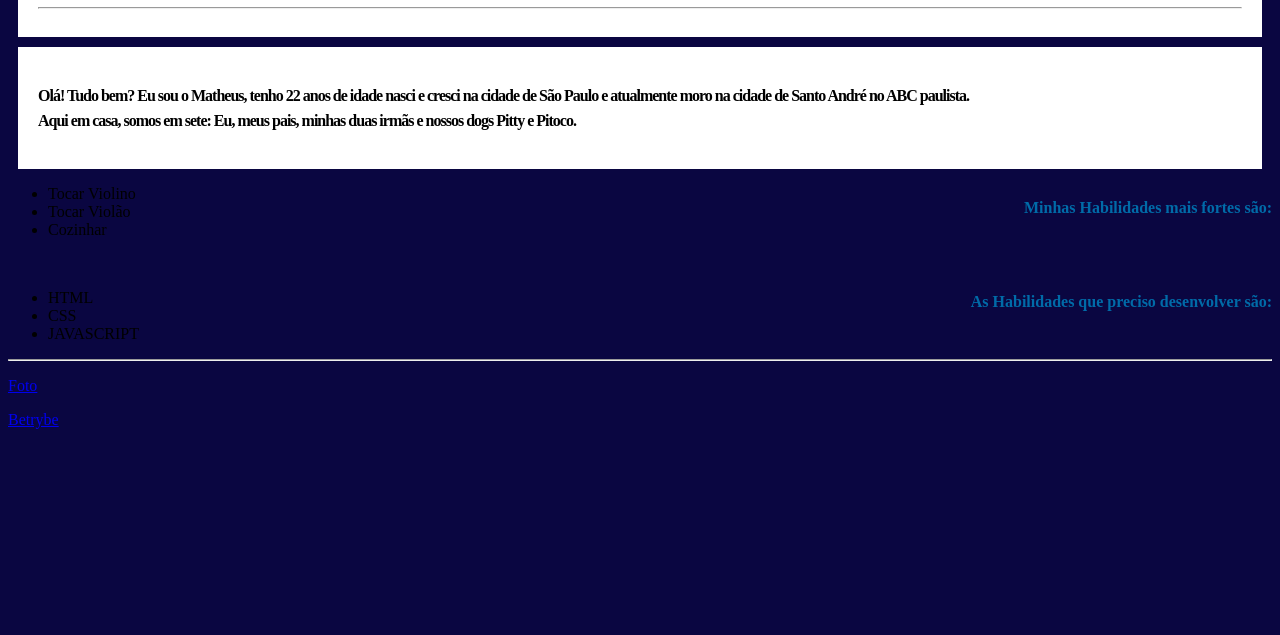
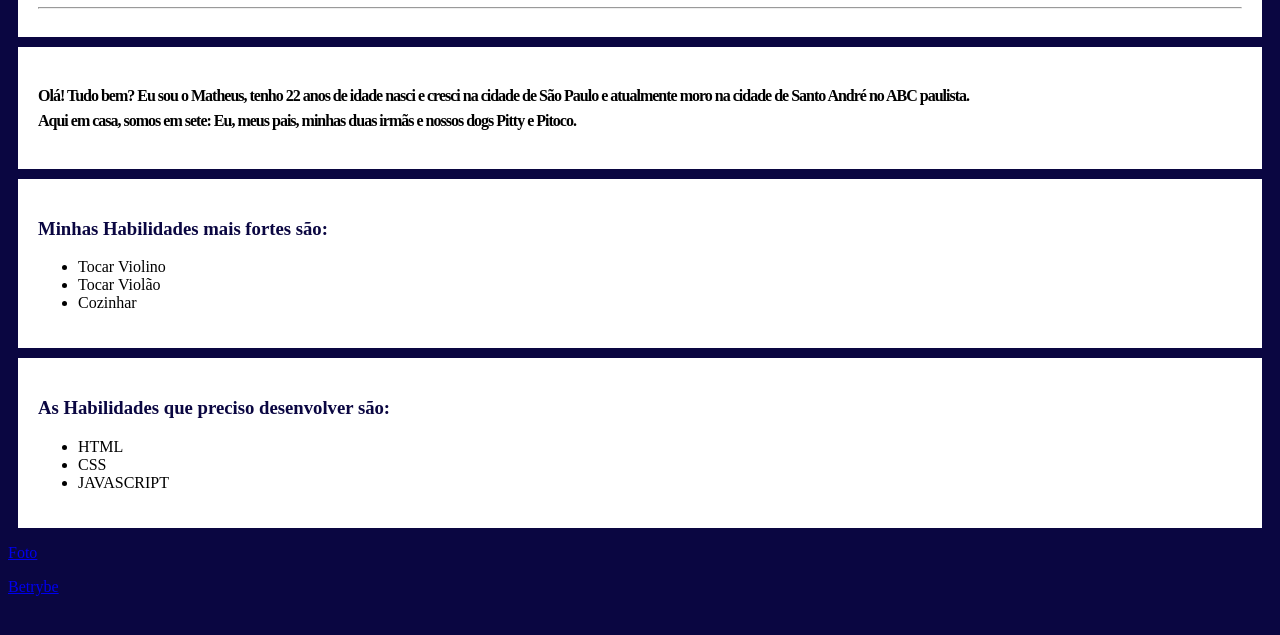
Before and after one commit to mathban/Portifolio, a plain HTML site: page index.html in a window 1280 px wide. Shown: the part 219-854 px from the top of the page. Drawn offline with Linux system fonts and the light colour scheme.

Commit message:
hablidades estilizadas

```diff
--- a/index.html
+++ b/index.html
@@ -53,25 +53,34 @@
 
  </div>
 
+ <div id="habilidades">
 
-    <p class="section-title"><strong>Minhas Habilidades mais fortes são:</strong></p>
+     <div id="habilidadesfortes">
+
+         <h3><strong>Minhas Habilidades mais fortes são:</strong>
+         </h3>
 
          <ul>
          <li>Tocar Violino</li>
          <li>Tocar Violão</li>
          <li>Cozinhar</li>
          </ul>
+     </div>
 
-    <br>
+     <div id="habilidadesfracas">
 
-    <p class="section-title"><strong>As Habilidades que preciso desenvolver são:</strong></p>
+         <h3><strong>As Habilidades que preciso desenvolver são:</strong>
+         </h3>
+
          <ul>
          <li>HTML</li>
          <li>CSS</li>
          <li>JAVASCRIPT</li>
          </ul>
+     </div>
 
-    <hr>
+ </div>
+
 
     <p>
      <a href="http://127.0.0.1:5500/IMAGENS/perfil.jpeg"> Foto </a>
--- a/style.css
+++ b/style.css
@@ -40,6 +40,11 @@ body {
 
     }
 
+    h5,h3{
+     color: rgb(10, 6, 65);
+    }
+
+
     .section-txt2{
     line-height: 25px;
     font-weight: 600;
@@ -69,3 +74,10 @@ body {
         background-color: rgb(255, 255, 255);
         color: black;
        }
+
+    #habilidadesfracas {
+     padding: 20px;
+     margin: 10px;
+     background-color: rgb(255, 255, 255);
+     color: black;
+    }
```
Lines whose indentation alone changed are shown as unchanged.
